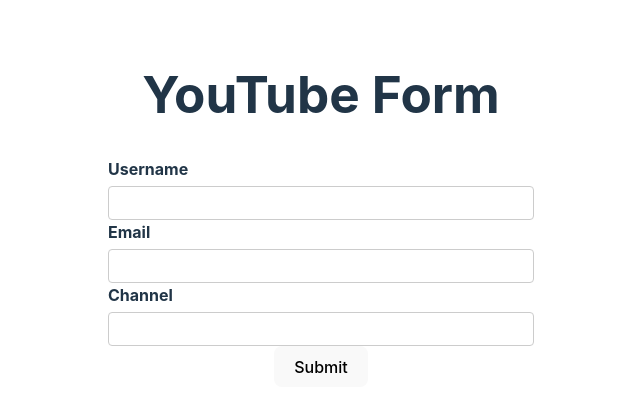
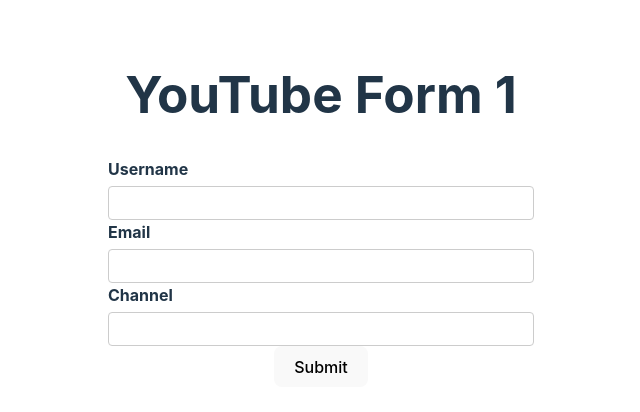
Before and after one commit to Gapotchenko-Yakov/react-hook-form-tutorials, a React (Vite) app in the folder rhf-demo/: page / in a window 1280 px wide. Shown: the top 412 px of the page, without its empty margins (319-959 px from the left). Built offline with nearby package versions, Linux system fonts and the light colour scheme.

Commit message:
Form State and Rerenders

```diff
--- a/rhf-demo/src/components/YouTubeForm.tsx
+++ b/rhf-demo/src/components/YouTubeForm.tsx
@@ -1,14 +1,17 @@
 import { useForm } from "react-hook-form";
 import { DevTool } from "@hookform/devtools";
+
+let renderCount = 0;
 
 const YouTubeForm = () => {
   const form = useForm();
   const { register, control } = form;
   // const { name, ref, onChange, onBlur } = register("username");
 
+  renderCount++;
   return (
     <div>
-      <h1>YouTube Form</h1>
+      <h1>YouTube Form {renderCount / 2}</h1>
 
       <form>
         <label htmlFor="username">Username</label>
```
